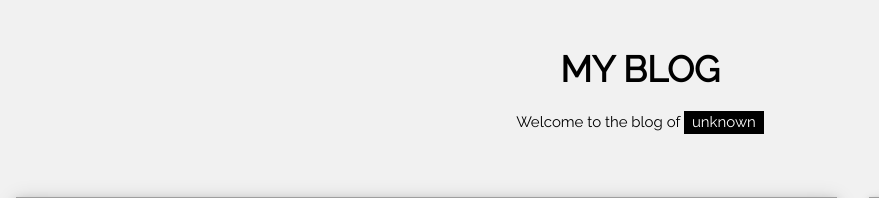
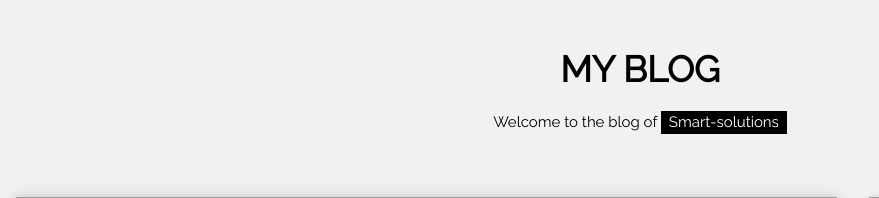
Before and after one commit to AWS-Shubham/demo, a Django app: template dj/templates/index.html in a window 1280 px wide. Shown: the top 198 px of the page, without its empty margins (0-879 px from the left). Run offline with Django 4.2, Linux system fonts and the light colour scheme; the template is opened without the code that fills it, so the values that code supplies are empty; grey boxes are pictures that could not be loaded.

Commit message:
new letter

```diff
--- a/dj/templates/index.html
+++ b/dj/templates/index.html
@@ -19,7 +19,7 @@ and is wrapped around the whole page content, except for the footer in this exam
 <!-- Header -->
 <header class="w3-container w3-center w3-padding-32">
   <h1><b>MY BLOG</b></h1>
-  <p>Welcome to the blog of <span class="w3-tag">unknown</span></p>
+  <p>Welcome to the blog of <span class="w3-tag">Smart-solutions</span></p>
 </header>
 
 <!-- Grid -->
```
